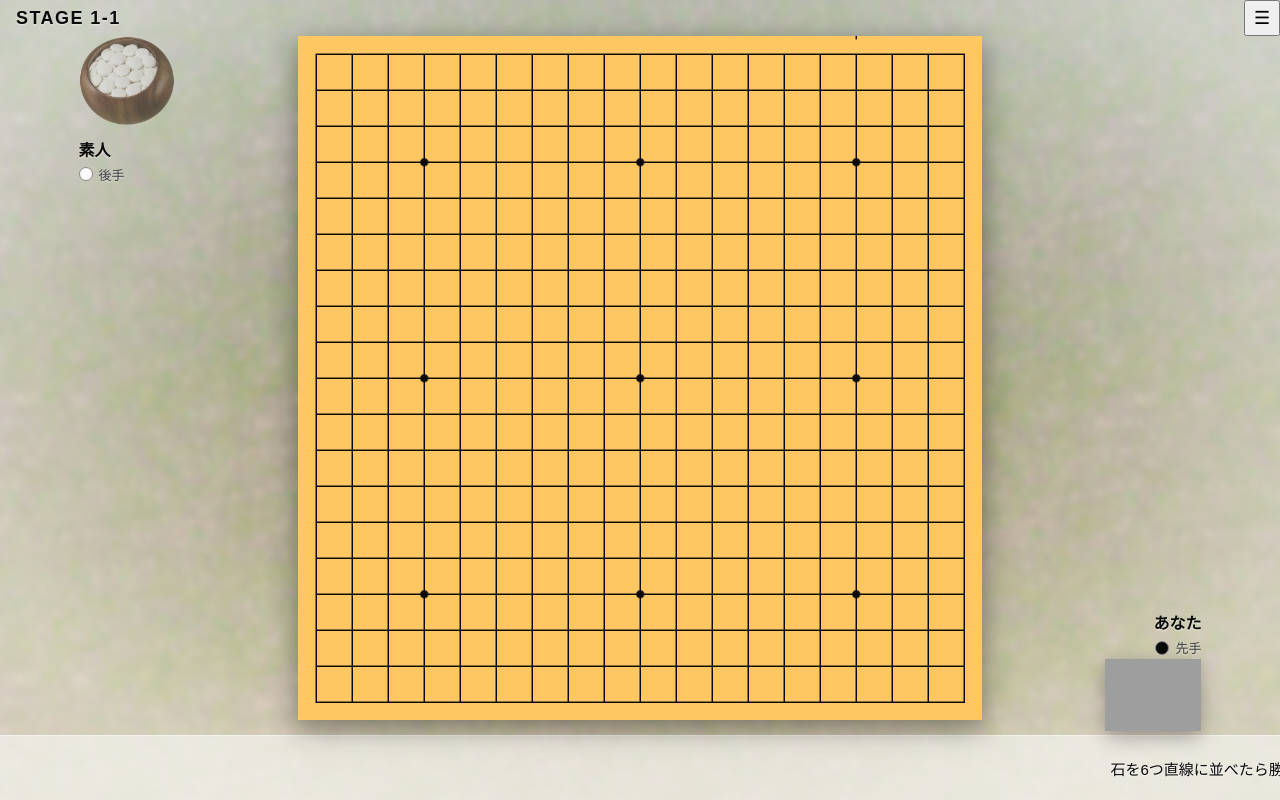
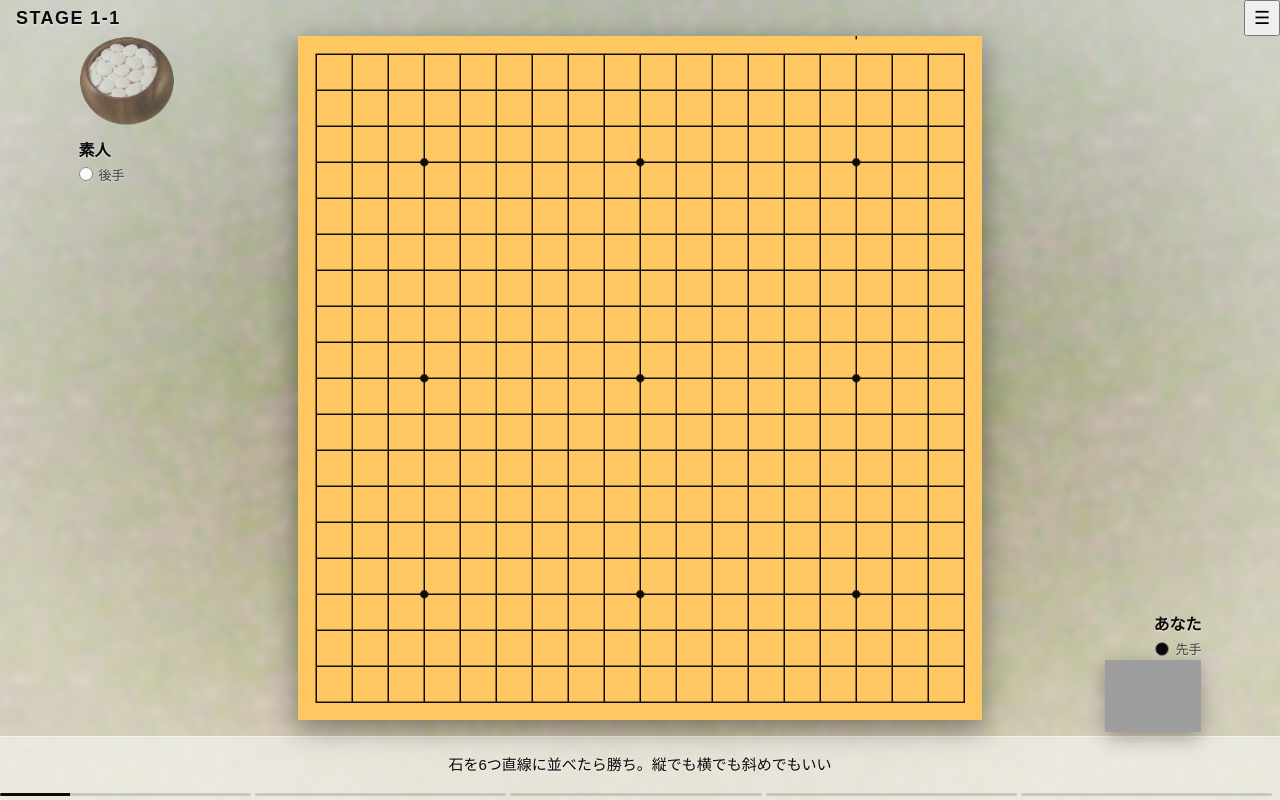
Before and after one commit to TakuyaXyze/6moku-narabe, a Next.js app: page / in a window 1280 px wide. Both pictures are taken after a click on the button "先手で対局開始". Built offline with nearby package versions, Linux system fonts and the light colour scheme; grey boxes are pictures that could not be loaded.

Commit message:
✨ Tipsの表示を、自動スクロールからストーリーズ形式に変更

```diff
--- a/components/Tips.tsx
+++ b/components/Tips.tsx
@@ -1,6 +1,11 @@
+"use client";
+
 import "../styles/Tips.css"
+import { useState, MouseEvent } from "react";
 
-const TIPS_SEPARATOR = "    ／    ";
+type SlideDirection = "next" | "prev";
+
+const TIP_DURATION = 10000;
 
 const tips: string[] = [
     "石を6つ直線に並べたら勝ち。縦でも横でも斜めでもいい",
@@ -11,9 +16,46 @@ const tips: string[] = [
 ];
 
 export function Tips() {
+    const [tipNo, setTipNo] = useState(0);
+    const [direction, setDirection] = useState<SlideDirection>("next");
+    const [switchCount, setSwitchCount] = useState(0);
+    const canSwitch: boolean = tips.length > 1;
+
+    function switchTip(nextDirection: SlideDirection): void {
+        if (!canSwitch) return;
+        const step = (nextDirection === "next") ? 1 : -1;
+        setTipNo((tipNo + step + tips.length) % tips.length);
+        setDirection(nextDirection);
+        setSwitchCount(switchCount + 1);
+    }
+
+    function handleClick(event: MouseEvent<HTMLDivElement>): void {
+        const rect = event.currentTarget.getBoundingClientRect();
+        const clickedLeft: boolean = event.clientX < rect.left + rect.width / 2;
+        switchTip(clickedLeft ? "prev" : "next");
+    }
+
     return (
         <div className="tips-bar">
-            <div className="tips-text">{tips.join(TIPS_SEPARATOR)}</div>
+            <div className="tips-body" onClick={handleClick}>
+                <div key={switchCount} className={"tips-text tips-slide-" + direction}>
+                    {tips[tipNo]}
+                </div>
+            </div>
+            <div className="tips-progress">
+                {tips.map((tip, i) => (
+                    <div key={tip} className="tips-progress-segment">
+                        {i < tipNo && <div className="tips-progress-fill tips-progress-done" />}
+                        {i === tipNo && (
+                            <div key={switchCount}
+                                className={"tips-progress-fill" + (canSwitch ? " tips-progress-active" : " tips-progress-done")}
+                                style={{ animationDuration: TIP_DURATION + "ms" }}
+                                onAnimationEnd={() => switchTip("next")}
+                            />
+                        )}
+                    </div>
+                ))}
+            </div>
         </div>
     );
 }
--- a/styles/Tips.css
+++ b/styles/Tips.css
@@ -2,25 +2,102 @@
     height: 8%;
     width: 100%;
     display: flex;
+    flex-direction: column;
+    overflow: hidden;
+    border-top: 1px solid rgba(138, 138, 138, 0.5);
+    box-sizing: border-box;
+}
+
+.tips-progress {
+    display: flex;
+    flex-direction: row;
+    gap: 4px;
+    padding: 4px 8px 4px 0;
+}
+
+.tips-progress-segment {
+    flex: 1;
+    height: 3px;
+    border-radius: 2px;
+    background-color: rgba(138, 138, 138, 0.35);
+    overflow: hidden;
+}
+
+.tips-progress-fill {
+    height: 100%;
+    background-color: currentColor;
+}
+
+.tips-progress-done {
+    width: 100%;
+}
+
+.tips-progress-active {
+    width: 0;
+    animation-name: tips-progress;
+    animation-timing-function: linear;
+    animation-fill-mode: forwards;
+}
+
+@keyframes tips-progress {
+    from {
+        width: 0;
+    }
+
+    to {
+        width: 100%;
+    }
+}
+
+.tips-body {
+    flex: 1;
+    min-height: 0;
+    display: flex;
     align-items: center;
+    justify-content: center;
     overflow: hidden;
-    white-space: nowrap;
-    border-top: 1px solid rgba(138, 138, 138, 0.5);
+    cursor: pointer;
+    user-select: none;
 }
 
 .tips-text {
-    flex: 0 0 auto;
-    padding-left: 100%;
     font-size: 15px;
-    animation: tips-scroll 60s linear infinite;
+    white-space: nowrap;
+    overflow: hidden;
+    text-overflow: ellipsis;
+    max-width: 100%;
+    padding: 0 16px;
+    box-sizing: border-box;
 }
 
-@keyframes tips-scroll {
+.tips-slide-next {
+    animation: tips-slide-next 0.5s ease-out;
+}
+
+.tips-slide-prev {
+    animation: tips-slide-prev 0.5s ease-out;
+}
+
+@keyframes tips-slide-next {
     from {
-        transform: translateX(0);
+        opacity: 0;
+        transform: translateX(40px);
     }
 
     to {
-        transform: translateX(-100%);
+        opacity: 1;
+        transform: translateX(0);
     }
 }
+
+@keyframes tips-slide-prev {
+    from {
+        opacity: 0;
+        transform: translateX(-40px);
+    }
+
+    to {
+        opacity: 1;
+        transform: translateX(0);
+    }
+}
```
